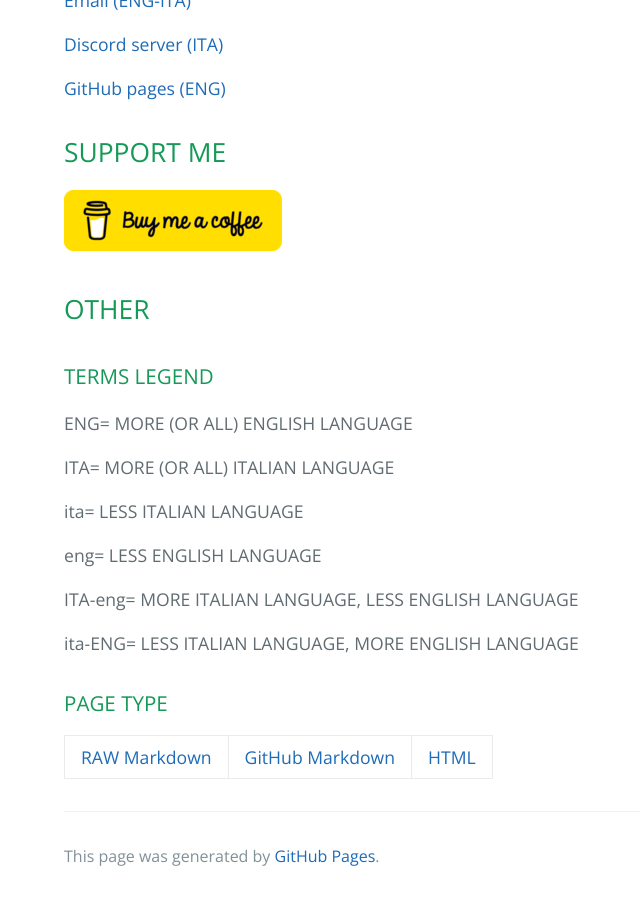
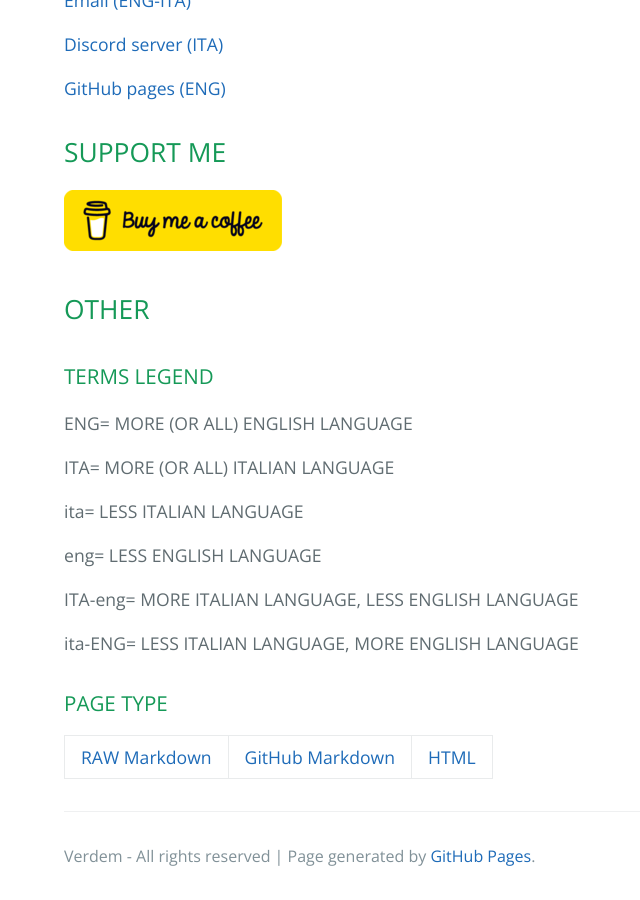
Before and after one commit to Verdem-crypto/verdem-crypto.github.io, a Jekyll site: the page built from index.md, in a window 1280 px wide and 900 px high, scrolled down 2538 px. Shown: the whole window, without its empty margins (160-800 px from the left). Built offline with Jekyll 4.4.1, drawn with Linux system fonts in a browser that asks for light colours; our own code applies the rules of GitHub Pages for plain Markdown files; the repository's description, which GitHub fills in, is left out.

Commit message:
Update default.html

```diff
--- a/_layouts/default.html
+++ b/_layouts/default.html
@@ -41,7 +41,7 @@
         {% if site.github.is_project_page %}
           <span class="site-footer-owner"><a href="{{ site.github.repository_url }}">{{ site.github.repository_name }}</a> is maintained by <a href="{{ site.github.owner_url }}">{{ site.github.owner_name }}</a>.</span>
         {% endif %}
-        <span class="site-footer-credits">This page was generated by <a href="https://pages.github.com">GitHub Pages</a>.</span>
+        <span class="site-footer-credits">Verdem - All rights reserved | Page generated by <a href="https://pages.github.com">GitHub Pages</a>.</span>
       </footer>
     </main>
   </body>
```
